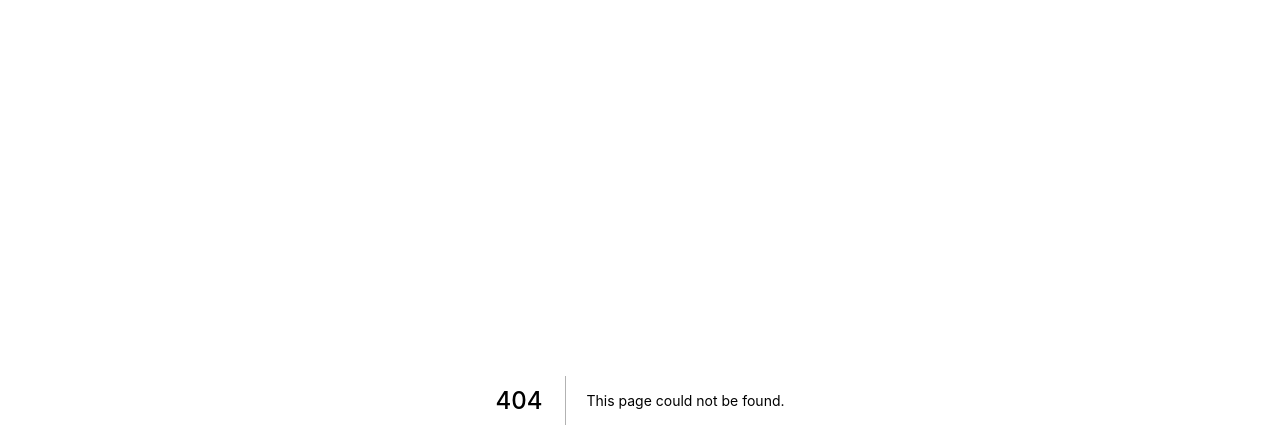
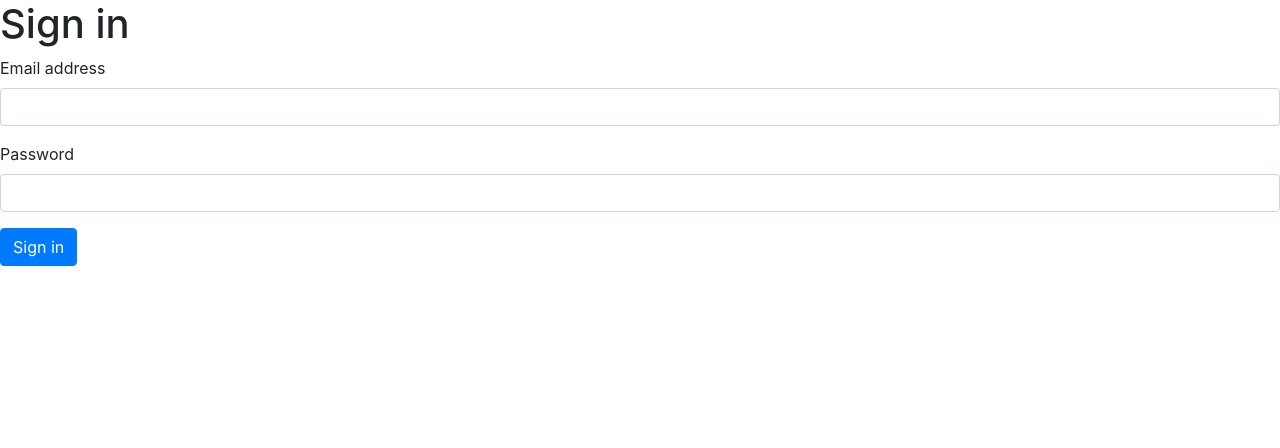
Before and after one commit to turkonjavla/client, a Next.js app: page /auth/signin in a window 1280 px wide. Before the commit this address had no page. Shown: the top 448 px of the page. Built offline with nearby package versions, Linux system fonts and the light colour scheme.

Commit message:
Add a sign in page

```diff
--- /dev/null
+++ b/pages/auth/signin.jsx
@@ -0,0 +1,49 @@
+import { useState } from 'react';
+import useRequest from '../../hooks/use-request';
+import Router from 'next/router';
+
+const Signup = () => {
+  const [email, setEmail] = useState('');
+  const [password, setPassword] = useState('');
+  const { doRequest, errors } = useRequest({
+    url: '/api/users/signin',
+    method: 'post',
+    body: { email, password },
+    onSuccess: () => Router.push('/'),
+  });
+
+  const onSubmit = async event => {
+    event.preventDefault();
+    doRequest();
+  };
+
+  return (
+    <form onSubmit={onSubmit}>
+      <h1>Sign in</h1>
+      <div className='form-group'>
+        <label htmlFor='email'>Email address</label>
+        <input
+          type='email'
+          value={email}
+          className='form-control'
+          onChange={e => setEmail(e.target.value)}
+        />
+      </div>
+      <div className='form-group'>
+        <label htmlFor='password'>Password</label>
+        <input
+          type='password'
+          value={password}
+          className='form-control'
+          onChange={e => setPassword(e.target.value)}
+        />
+      </div>
+
+      {errors}
+
+      <button className='btn btn-primary'>Sign in</button>
+    </form>
+  );
+};
+
+export default Signup;
```
